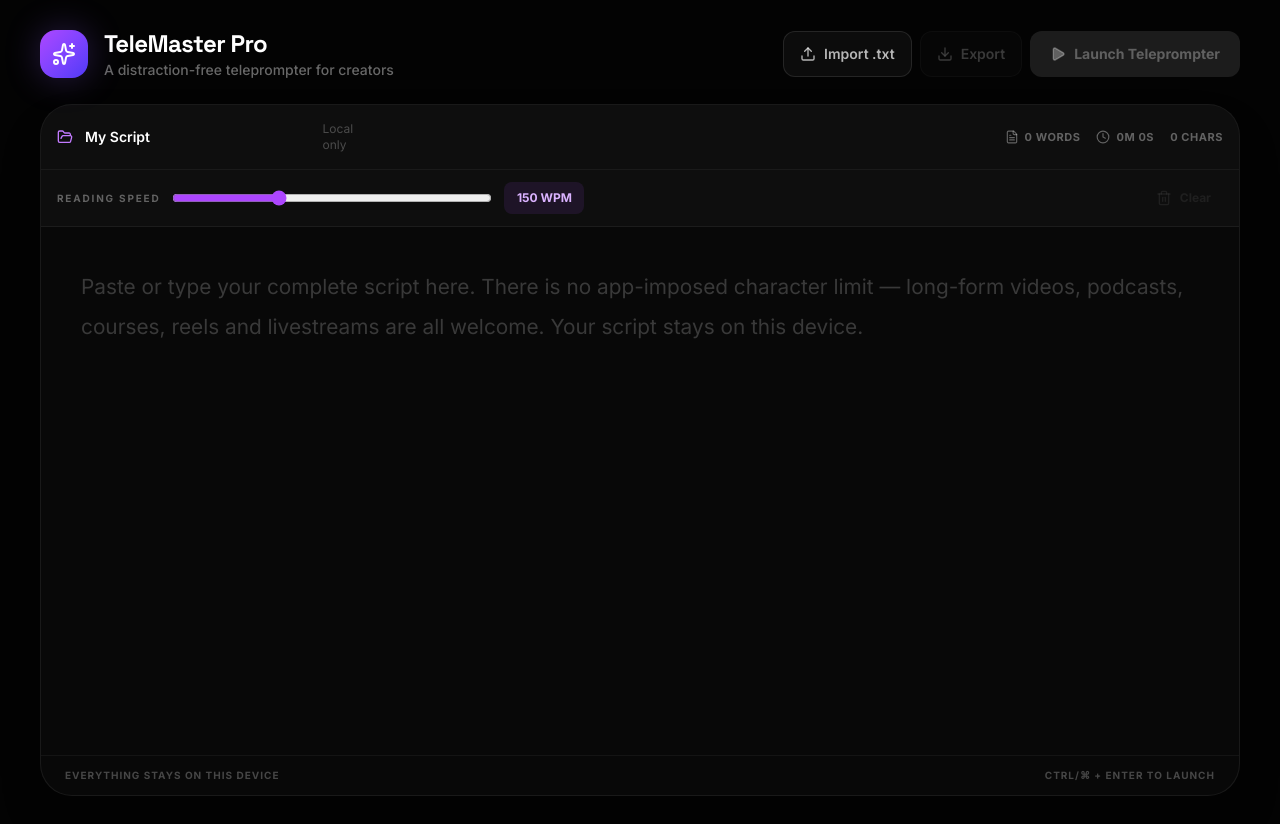
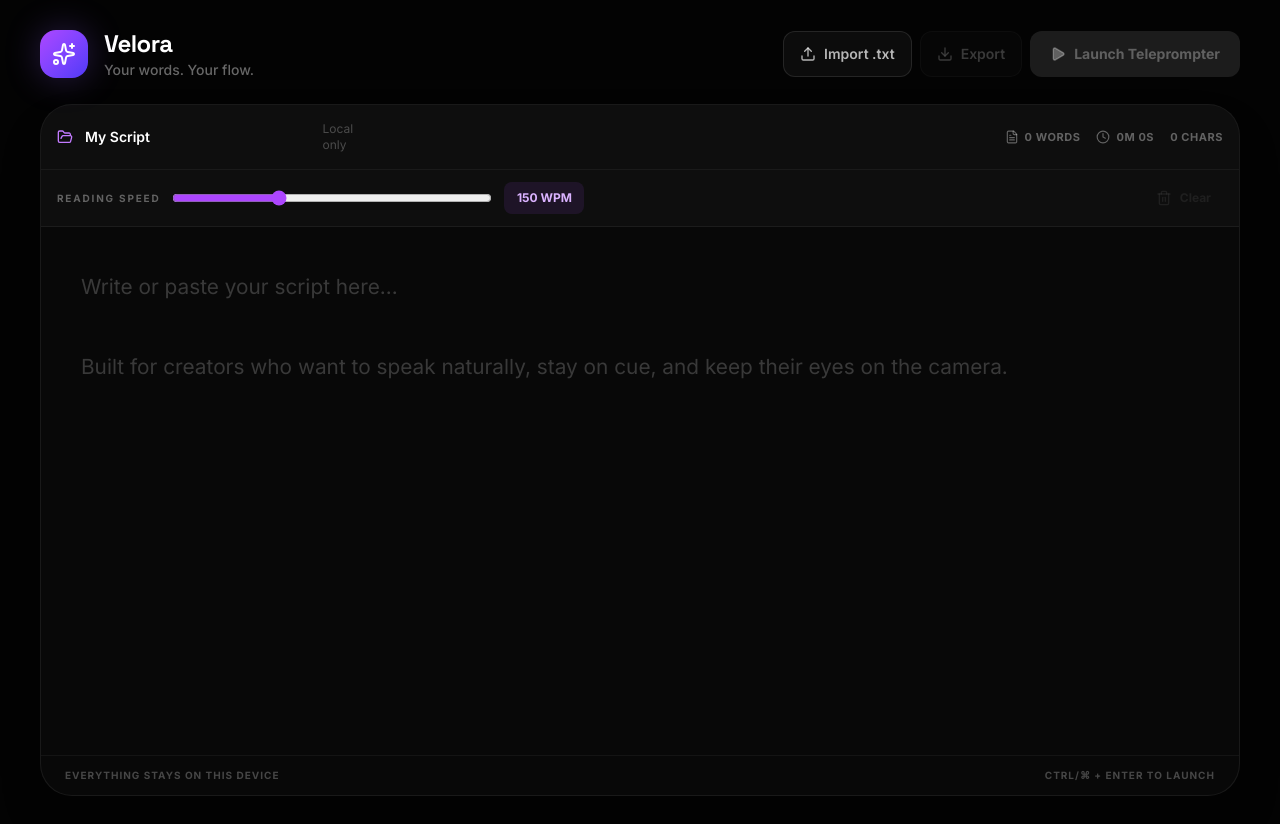
Before and after one commit to Aadityasamriya/Teleprompter, a React (Vite) app: page / in a window 1280 px wide. Built offline with nearby package versions, Linux system fonts and the light colour scheme.

Commit message:
Rebrand app as Velora

```diff
--- a/src/config.ts
+++ b/src/config.ts
@@ -1,6 +1,6 @@
 export const APP_CONFIG = {
-  appName: 'TeleMaster Pro',
-  appTagline: 'A distraction-free teleprompter for creators',
-  appDescription: 'Paste or type your complete script here. There is no app-imposed character limit — long-form videos, podcasts, courses, reels and livestreams are all welcome. Your script stays on this device.',
+  appName: 'Velora',
+  appTagline: 'Your words. Your flow.',
+  appDescription: 'Write or paste your script here…\n\nBuilt for creators who want to speak naturally, stay on cue, and keep their eyes on the camera.',
   defaultWPM: 150,
 };
```
